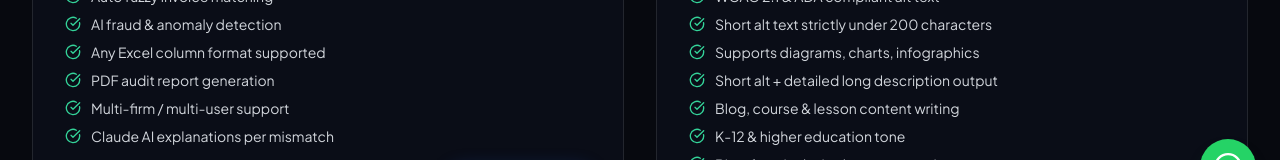
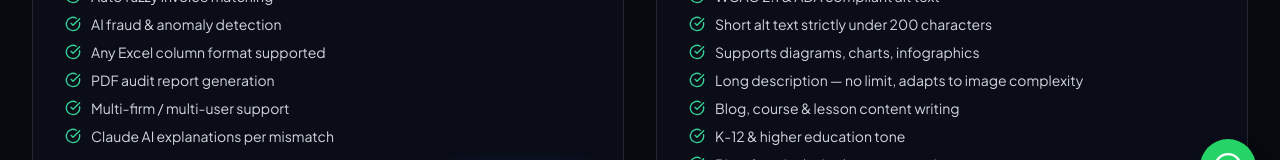
Before and after one commit to anshuman2001/nexaweb-solutions, a Next.js app: page /products in a window 1280 px wide. Shown: the part 581-741 px from the top of the page. Built offline with nearby package versions, Linux system fonts and the light colour scheme; no server answers.

Commit message:
Long description no character limit — adapts to image complexity

```diff
--- a/app/products/page.tsx
+++ b/app/products/page.tsx
@@ -54,7 +54,7 @@ const products = [
       'WCAG 2.1 & ADA compliant alt text',
       'Short alt text strictly under 200 characters',
       'Supports diagrams, charts, infographics',
-      'Short alt + detailed long description output',
+      'Long description — no limit, adapts to image complexity',
       'Blog, course & lesson content writing',
       'K-12 & higher education tone',
       'Bias-free, inclusive language engine',
```
